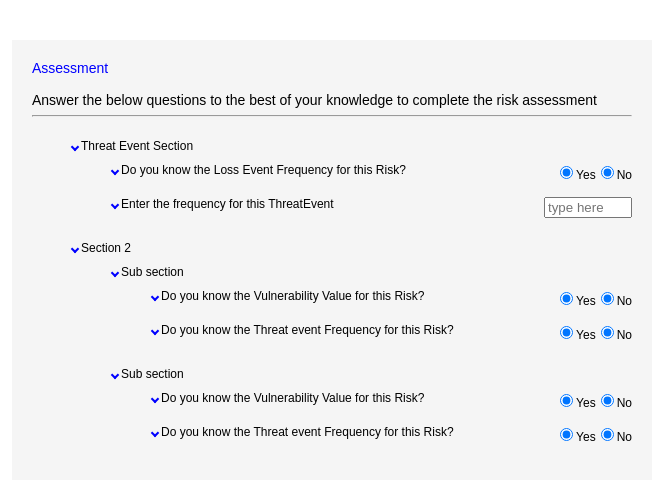
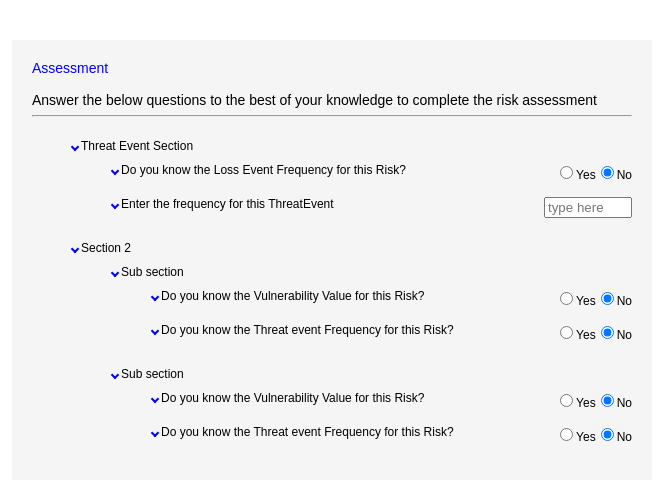
Before and after one commit to sathyamuthupandi39/-simplify-poc, a React (Create React App) app: page / in a window 1280 px wide. Shown: the top 480 px of the page, without its empty margins (28-691 px from the left). Built offline with nearby package versions, Linux system fonts and the light colour scheme.

Commit message:
Updated json when choose answer

```diff
--- a/src/App.js
+++ b/src/App.js
@@ -2,63 +2,46 @@ import React from 'react'
 import './App.css'
 import List from './List'
 import Header from './Header'
+import data from './data.json'
 
-function App() {
-  return (
-    <div className="App">
-      <Header />
-      <List data={ data } />,
-    </div>
-  );
+let questionAndAnswer = data.questionaire
+
+
+class App extends React.Component{
+  constructor(props) {
+    super(props)
+    this.updateJson = this.updateJson.bind(this)
+  }
+
+  updateJsonObject (data, id, value) {
+    const children = (items, id, value) => {
+      if (items) {
+        this.updateJsonObject(items, id, value)
+      }
+    }
+    data.forEach(question => {
+      if (id.includes(question.id)) {
+        question.answer = id.includes('yes') ? 'yes' : 'no'
+        if (value) {
+          question.answer = value
+        }
+      }
+      children(question.items, id, value)
+    })
+  }
+
+  updateJson (id, value) {
+      this.updateJsonObject(questionAndAnswer, id, value)
+  }
+
+  render() {
+    return (
+      <div className="App">
+        <Header />
+        <List data={ questionAndAnswer } updateJsonCallback={this.updateJson}/>,
+      </div>
+    )
+  }
 }
 
-const data = [{
-	"id": 1,
-  "name": "Threat Event Section",
-  "items": [{
-  	"id": 2,
-    "name": "Do you know the Loss Event Frequency for this Risk?",
-    "type": "yesorno",
-    "answer": ''
-    }, {
-      "id": 3,
-      "name": "Enter the frequency for this ThreatEvent",
-      "type":"text",
-      "answer": ''
-  }]
-  }, {
-    "id": 4,
-    "name": "Section 2",
-    "items": [{
-      "id": 5,
-      "name": "Sub section",
-      "items": [{
-        "id": 6,
-        "name": "Do you know the Vulnerability Value for this Risk?",
-        "type": "yesorno",
-        "answer": ''
-      }, {
-        "id": 7,
-        "name": "Do you know the Threat event Frequency for this Risk?",
-        "type": "yesorno",
-        "answer": ''
-      }]
-    },
-    {
-      "id": 8,
-      "name": "Sub section",
-      "items": [{
-        "id": 9,
-        "name": "Do you know the Vulnerability Value for this Risk?",
-        "type": "yesorno",
-        "answer": ''
-      }, {
-        "id": 10,
-        "name": "Do you know the Threat event Frequency for this Risk?",
-        "type": "yesorno",
-        "answer": ''
-      }]
-    }]
-}]
-
 export default App
--- a/src/Input/index.js
+++ b/src/Input/index.js
@@ -1,23 +1,18 @@
 import React from "react";
 
-class Input extends React.Component {
-
-  render () {
-    return (
+const Input = (props) => {
+  return (
       <React.Fragment>
-        {this.props.label}
-        <input
-          id={this.props.id}
-          type="text"
-          value={this.props.value}
-          className="inputField"
-          onChange={this.props.onChange}
-          validate={this.props.validate}
-          placeholder={this.props.placeholder}
-        />
+          <input
+            id={props.id}
+            onChange={props.changed}
+            value={props.value}
+            type="text"
+            className="inputField"
+            placeholder={props.placeholder}
+          />
       </React.Fragment>
-    )
-  }
+  );
 }
 
 export default Input;
--- a/src/List/index.js
+++ b/src/List/index.js
@@ -9,26 +9,34 @@ class Item extends React.Component {
   constructor(props) {
 		super(props);
 		this.state = {
-			toggle: false
+      toggle: false,
+      changedText: '',
     }
   }
   radioChangeHandler = (event) => {
-    console.log('event')
+    event.persist()
     this.setState({
 			toggle: !this.state.toggle
-		})
+    })
+    this.props.updateJsonCallback(event.target.id)
+  }
+  textChangedHandler = (event) => {
+    this.setState({ changedText: event.target.value})
+    this.props.updateJsonCallback(event.target.id, event.target.value)
   }
 	render() {
   	return <li>
         <div>
-          <i class="arrow down"></i>
+          <i className="arrow down"></i>
           <span className='question'>
             { this.props.name }
           </span>
           <span className="responseType">
             { this.props.type === 'text' &&
               <Input
-                id={`${inputBox}`}
+                id={`${this.props.id}-text`}
+                changed={ this.textChangedHandler}
+                value={ this.state.changedText }
                 placeholder="type here"
               />
             }
@@ -36,15 +44,15 @@ class Item extends React.Component {
               <React.Fragment>
                 <RadioButton
                   changed={ this.radioChangeHandler }
-                  id="1"
-                  isSelected={!this.state.toggle}
+                  id={`${this.props.id}yes`}
+                  isSelected={this.state.toggle}
                   label="Yes"
                   value="Yes"
                 />
 
                 <RadioButton
                   changed={ this.radioChangeHandler }
-                  id="2"
+                  id={`${this.props.id}no`}
                   isSelected={!this.state.toggle}
                   label="No"
                   value="No"
@@ -68,7 +76,7 @@ class List extends React.Component {
       }
 
       return data.map((node, index) => {
-        return <Item key={node.id} name={node.name} type={node.type} id={node.id}>
+        return <Item key={node.id} name={node.name} type={node.type} id={node.id} updateJsonCallback={this.props.updateJsonCallback}>
           { children(node.items) }
         </Item>
       })
--- /dev/null
+++ b/src/data.json
@@ -0,0 +1,50 @@
+{
+    "questionaire": [{
+        "id": 1,
+      "name": "Threat Event Section",
+      "items": [{
+          "id": 2,
+        "name": "Do you know the Loss Event Frequency for this Risk?",
+        "type": "yesorno",
+        "answer": ""
+        }, {
+          "id": 3,
+          "name": "Enter the frequency for this ThreatEvent",
+          "type":"text",
+          "answer": ""
+      }]
+      }, {
+        "id": 4,
+        "name": "Section 2",
+        "items": [{
+          "id": 5,
+          "name": "Sub section",
+          "items": [{
+            "id": 6,
+            "name": "Do you know the Vulnerability Value for this Risk?",
+            "type": "yesorno",
+            "answer": ""
+          }, {
+            "id": 7,
+            "name": "Do you know the Threat event Frequency for this Risk?",
+            "type": "yesorno",
+            "answer": ""
+          }]
+        },
+        {
+          "id": 8,
+          "name": "Sub section",
+          "items": [{
+            "id": 9,
+            "name": "Do you know the Vulnerability Value for this Risk?",
+            "type": "yesorno",
+            "answer": ""
+          }, {
+            "id": 10,
+            "name": "Do you know the Threat event Frequency for this Risk?",
+            "type": "yesorno",
+            "answer": ""
+          }]
+        }]
+    }]
+}
```
